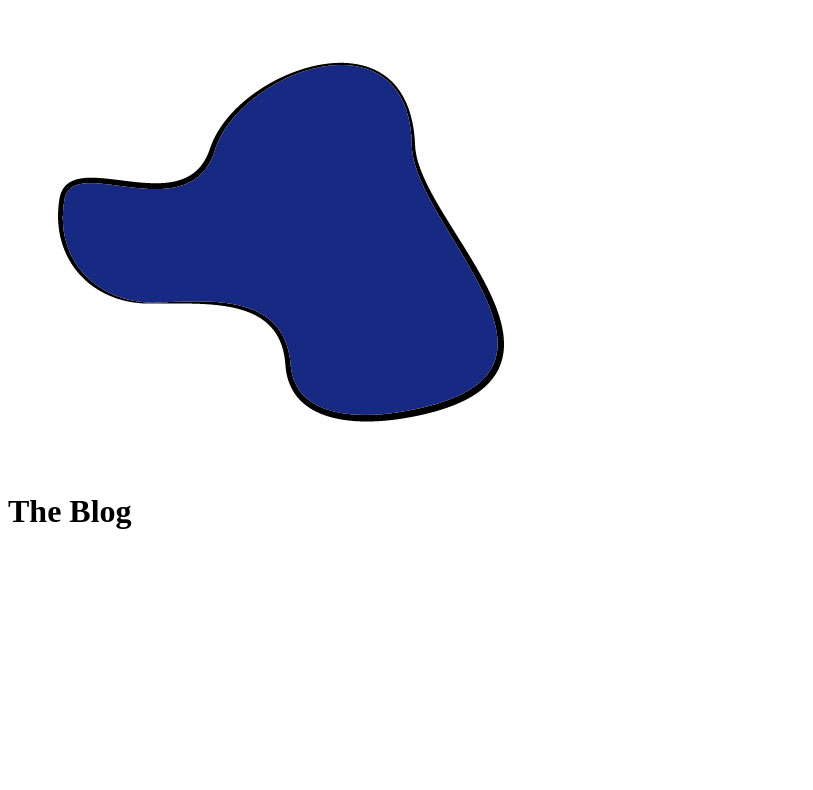
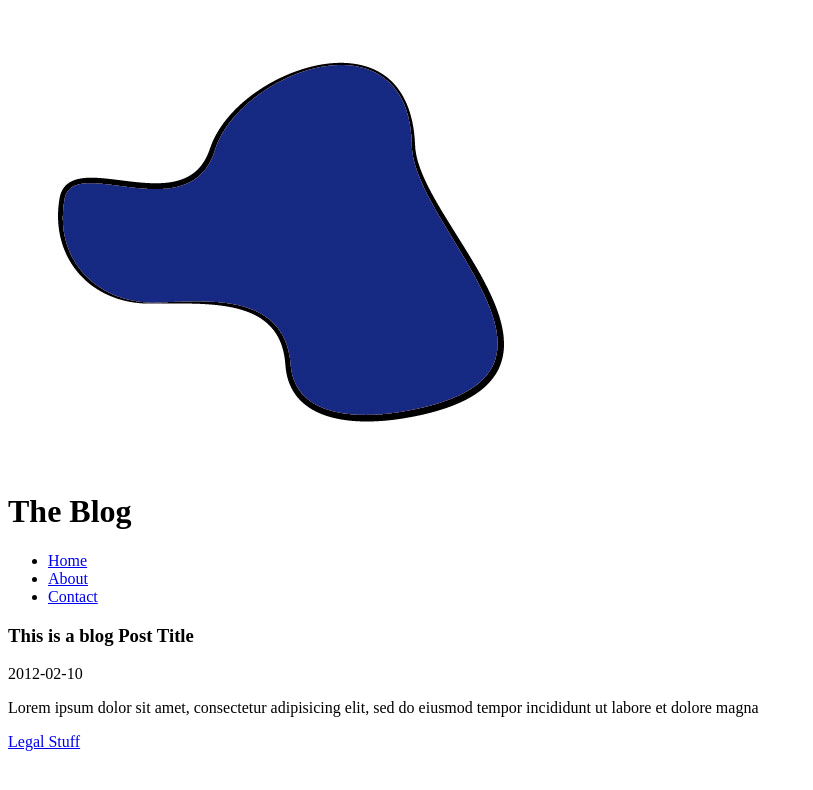
Before and after one commit to Pupz89/AzureTest, a plain HTML site: page week2/blog.html in a window 1280 px wide. Shown: the whole page, without its empty margins (0-813 px from the left). Drawn offline with Linux system fonts and the light colour scheme.

Commit message:
Added all the things

```diff
--- a/week2/blog.html
+++ b/week2/blog.html
@@ -9,5 +9,29 @@
             <img src="the-blog.jpg" id="SiteLogo"/>
             <h1 id="SiteTitle">The Blog</h1>
         </header>
+
+        <nav id="Site Navigation">
+            <ul>
+                <li><a href="#">Home</a></li>
+                <li><a href="#">About</a></li>
+                <li><a href="#">Contact</a></li>
+            </ul>
+        </nav>
+
+        <section id="Page Content">
+            <article class="BlogPost">
+                <header>
+                    <h1 class="BlogPostTitle">This is a blog Post Title</h1>
+                    <time class="BlogPostDate" pubdate="pubdate">2012-02-10</time>
+                </header>
+                <div class="BlogPostContent">
+                    <p>Lorem ipsum dolor sit amet, consectetur adipisicing elit,  sed do eiusmod tempor incididunt ut labore et dolore magna</p>
+                </div>
+            </article>
+        </section>
+
+        <footer id="PageFooter">
+            <a href="#">Legal Stuff</a>
+        </footer>
 </body>
 </html>
```
